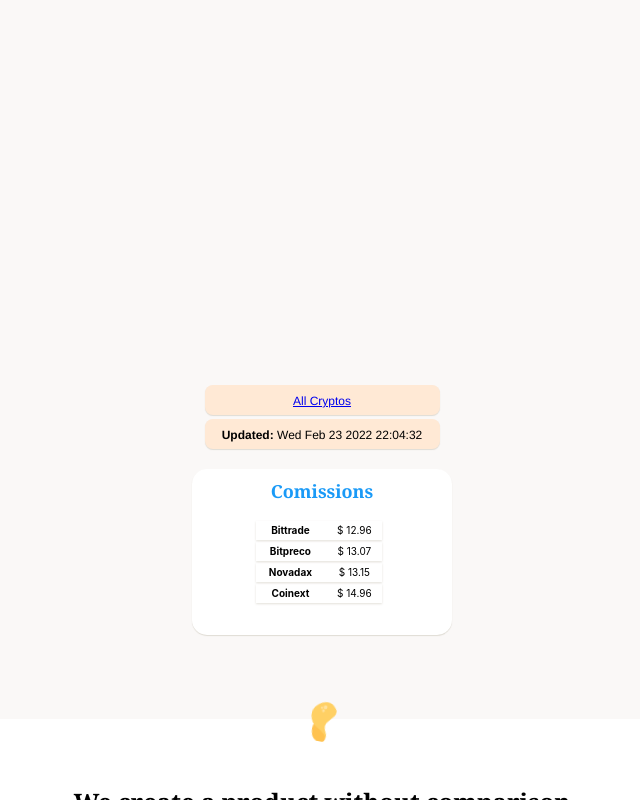
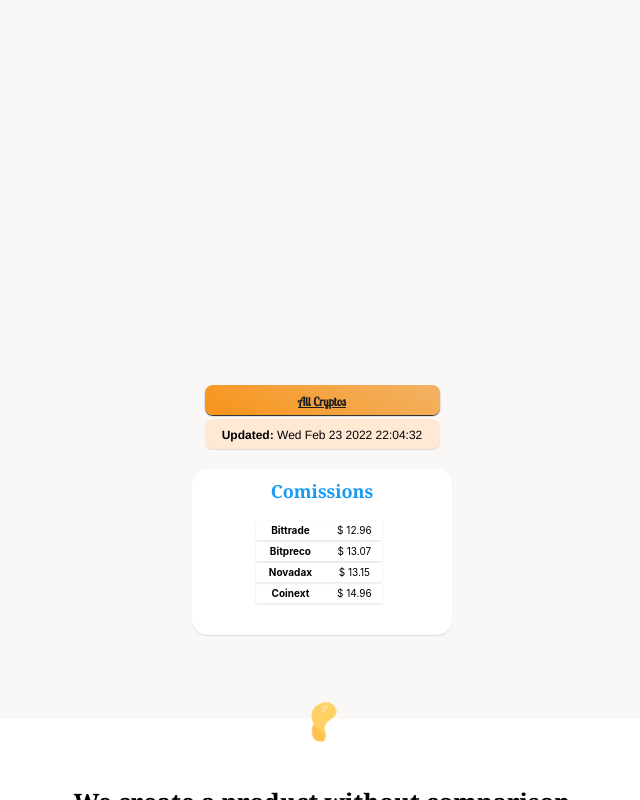
Before and after one commit to rroderickk/mobilefirst, a React app: page /mobilefirst/ in a window 1280 px wide. In both pictures the pointer is over the element "All Cryptos". Shown: the part 1445-2245 px from the top of the page, without its empty margins (318-958 px from the left). Built offline with nearby package versions, Linux system fonts and the light colour scheme; no server answers.

Commit message:
[ADD] styles button

```diff
--- a/src/components/SectionUno/index.scss
+++ b/src/components/SectionUno/index.scss
@@ -79,7 +79,7 @@
   align-self: center;
 }
 .currency-table-container td{
-  border-radius: 5px;
+  // border-radius: 5px;
   padding: 29px;
   width: 50%;
   font-size: 1.6rem;
@@ -97,6 +97,7 @@
 // }
 .currency-table-container .table__bottom{
   border-radius: 0 0 15px 15px;
+  box-shadow: 0px 1px 1px rgba(89, 73, 30, 0.16);
 }
 
 .currency-table-container .price{
@@ -148,6 +149,7 @@
   color: var(--black);
   box-shadow: 0px 1px 1px rgba(89, 73, 30, 0.16);
 }
+
 .comissions-table{
   // outline: 1px solid red;
   margin-top: 20px;
@@ -181,4 +183,16 @@
 }
 .button{
   cursor: pointer;
+  background: linear-gradient(207.8deg, var(--bitcoin-orange-arrow) 06.68%, #F7931A 100%);
 }
+.button a{
+  color: var(--just-white);
+}
+.button:hover {
+  box-shadow: 0 1px 1px var(--warn-black);
+  a{
+  color:  var(--warn-black);
+  font-weight: bold;
+  font-family: var(--lobster);
+  }
+}
--- a/src/pages/AllCryptos/CoinContainer.jsx
+++ b/src/pages/AllCryptos/CoinContainer.jsx
@@ -13,8 +13,8 @@
     <th className="table__top-right table__right">{coin.id}</th>
     <td className="price">   ${coin.current_price}</td>
     {coin.price_change_24h<0
-    ? <span className="spanDown"/>
-    : <span className="spanUp"/>}
+      ? <span className="spanDown"/>
+      : <span className="spanUp"/>}
   </td>
 </tr>
 
```
